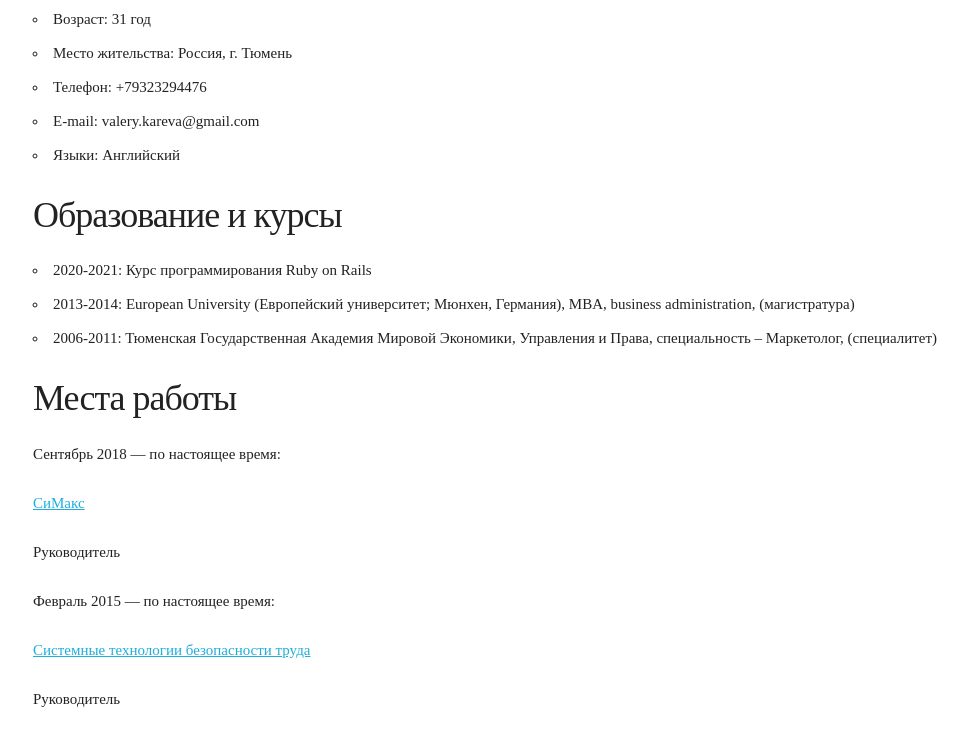
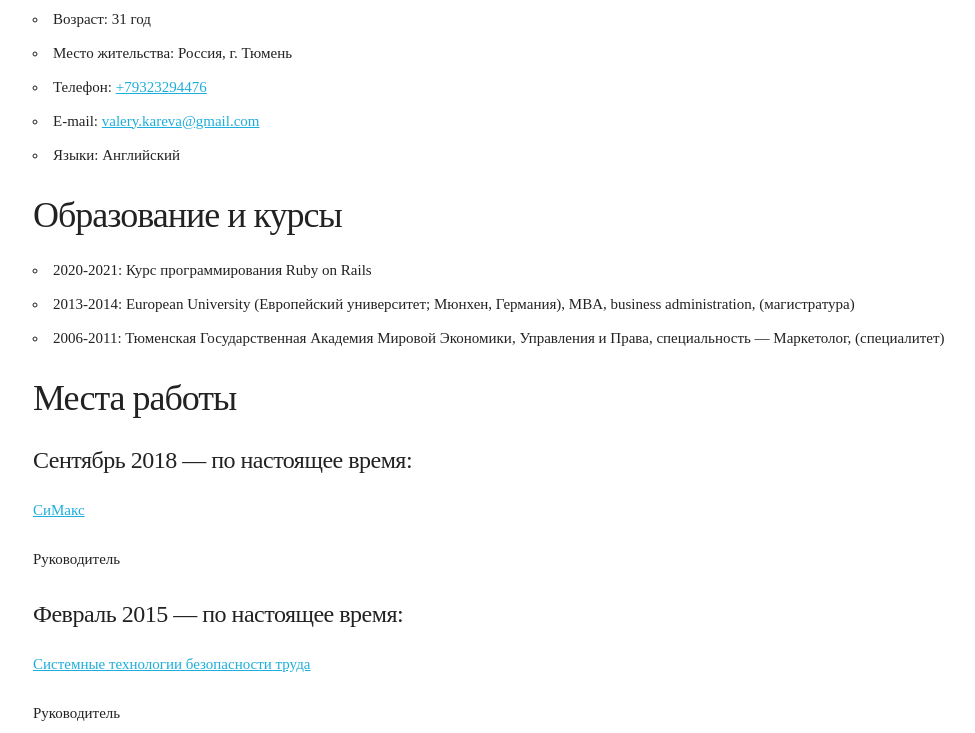
Before and after one commit to VSKareva/cv, a plain HTML site: page index.html in a window 1280 px wide. Shown: the part 765-1498 px from the top of the page, without its empty margins (127-1102 px from the left). Drawn offline with Linux system fonts and the light colour scheme; a web font is replaced by a local one.

Commit message:
Second commit

```diff
--- a/css/skeleton.css
+++ b/css/skeleton.css
@@ -44,7 +44,7 @@
 /* For devices larger than 400px */
 @media (min-width: 400px) {
   .container {
-    width: 85%;
+    width: 75%;
     padding: 0; }
 }
 
--- a/index.html
+++ b/index.html
@@ -14,14 +14,14 @@
     <div class= "twelve columns">
       <h1>Карева Валерия</h1>
       <h2>Начинающий разработчик Ruby on Rails</h2>
-      <img src="photo.jpg" alt="[Фото]">
+      <img src="photo.jpg">
     </div>
     <div>
       <ul>
         <li>Возраст: 31 год</li>
         <li>Место жительства: Россия, г. Тюмень</li>
-        <li>Телефон: +79323294476</li>
-        <li>E-mail: valery.kareva@gmail.com</li>
+        <li>Телефон: <a href>+79323294476</a></li>
+        <li>E-mail: <a href>valery.kareva@gmail.com</a></li>
         <li>Языки: Английский</li>
       </ul>
     </div>
@@ -31,22 +31,26 @@
       <ul>
         <li>2020-2021: Курс программирования Ruby on Rails</li>
         <li>2013-2014: European University (Европейский университет; Мюнхен, Германия), MBA, business administration, (магистратура)</li>
-        <li>2006-2011: Тюменская Государственная Академия Мировой Экономики, Управления и Права, специальность – Маркетолог, (специалитет)</li>
+        <li>2006-2011: Тюменская Государственная Академия Мировой Экономики, Управления и Права, специальность — Маркетолог, (специалитет)</li>
       </ul>
     </div>
 
     <div>
       <h3>Места работы</h3>
       <div>
-        <p>Сентябрь 2018 — по настоящее время:</p>
-        <p><a href="https://simax-it.ru/">СиМакс</a></p>
-        <p>Руководитель</p>
+        <h5>Сентябрь 2018 — по настоящее время:</h5>
       </div>
+        <div>
+          <p><a href="https://simax-it.ru/">СиМакс</a></p>
+          <p>Руководитель</p>
+        </div>
       <div>
-        <p>Февраль 2015 — по настоящее время:</p>
-        <p><a href="http://dpo-stbt.ru/">Системные технологии безопасности труда</a></p>
-        <p>Руководитель</p>
+        <h5>Февраль 2015 — по настоящее время:</h5>
       </div>
+        <div>
+          <p><a href="http://dpo-stbt.ru/">Системные технологии безопасности труда</a></p>
+          <p>Руководитель</p>
+        </div>
     </div>
     <div>
       <h3>Навыки</h3>
```
